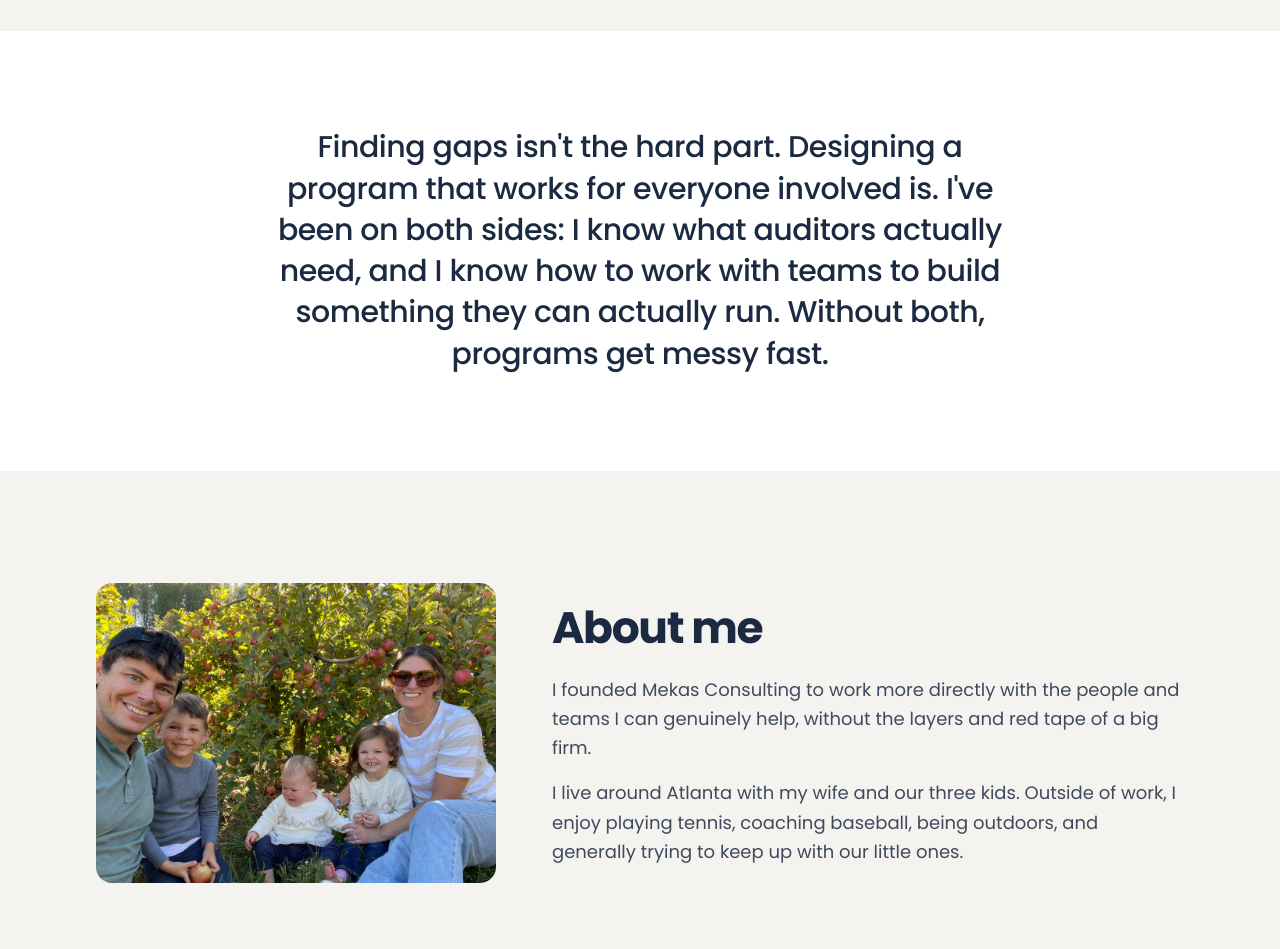
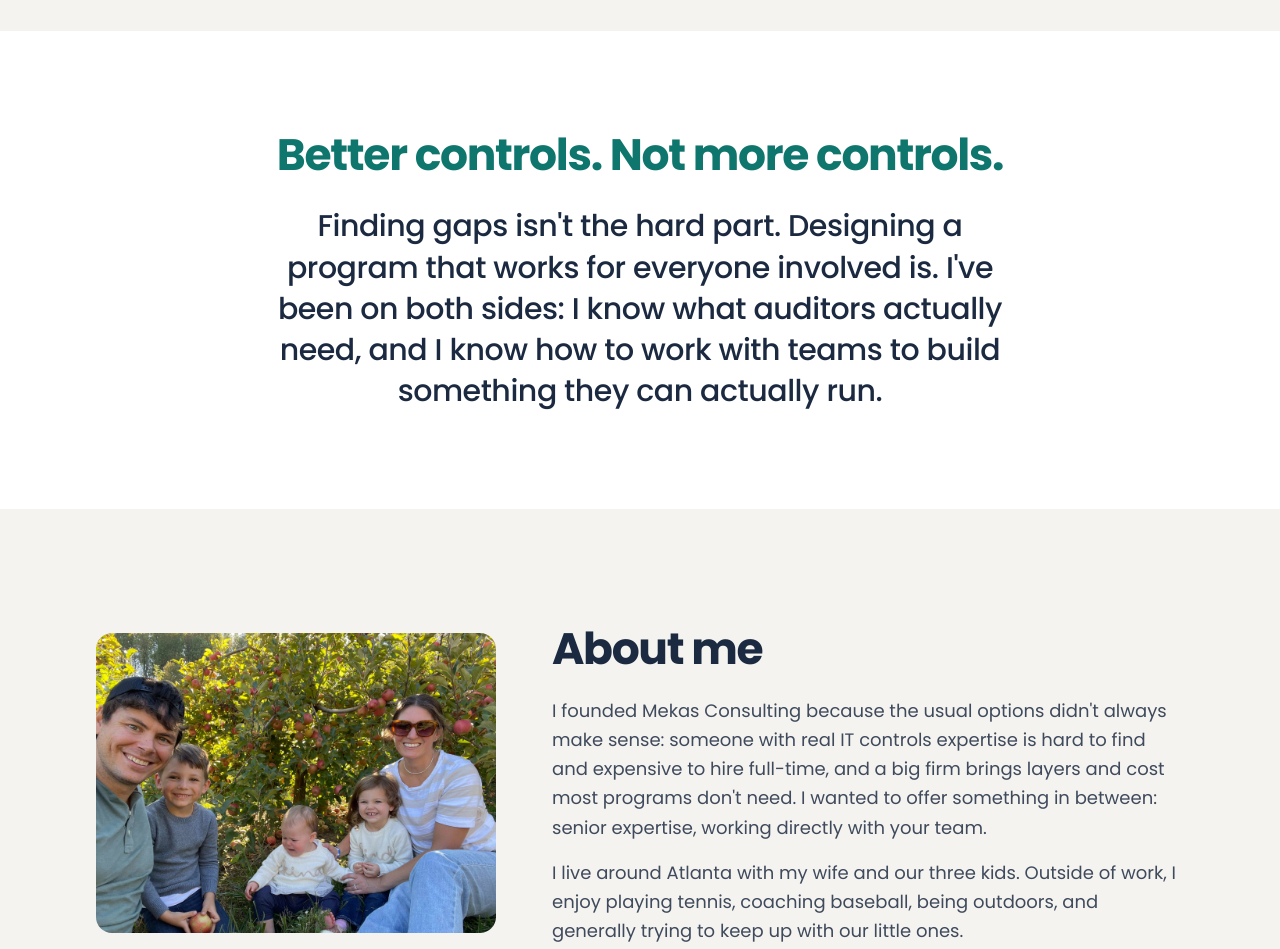
Before and after one commit to mmeka5/mekasconsulting, a plain HTML site: page index.html in a window 1280 px wide. Shown: the part 1800-2749 px from the top of the page. Drawn offline with nearby package versions, Linux system fonts and the light colour scheme.

Commit message:
Add files via upload

```diff
--- a/index.html
+++ b/index.html
@@ -150,8 +150,9 @@
     <!-- WHY ME / TESTIMONIAL SLOT: when a testimonial comes in, replace the <p> text and uncomment the credit line -->
     <section aria-label="Why me" class="bg-white">
         <div class="max-w-6xl mx-auto px-5 md:px-8 py-16 md:py-24 text-center">
+            <h2 class="text-3xl md:text-[44px] leading-tight font-bold text-teal mb-6" style="letter-spacing: -0.03em;">Better controls. Not more controls.</h2>
             <p class="mx-auto max-w-[38ch] text-[22px] md:text-[30px] font-medium leading-snug text-ink" style="letter-spacing: -0.015em;">
-                Finding gaps isn't the hard part. Designing a program that works for everyone involved is. I've been on both sides: I know what auditors actually need, and I know how to work with teams to build something they can actually run. Without both, programs get messy fast.
+                Finding gaps isn't the hard part. Designing a program that works for everyone involved is. I've been on both sides: I know what auditors actually need, and I know how to work with teams to build something they can actually run.
             </p>
             <!-- <p class="mt-6 text-[15px] font-medium text-subtle">Lily M., [Title]</p> -->
         </div>
@@ -166,7 +167,7 @@
             <div class="flex-1">
                 <h2 class="text-3xl md:text-[44px] leading-tight font-bold mb-5" style="letter-spacing: -0.03em;">About me</h2>
                 <div class="text-lg text-body leading-relaxed space-y-4 max-w-[56ch]">
-                    <p>I founded Mekas Consulting to work more directly with the people and teams I can genuinely help, without the layers and red tape of a big firm.</p>
+                    <p>I founded Mekas Consulting because the usual options didn't always make sense: someone with real IT controls expertise is hard to find and expensive to hire full-time, and a big firm brings layers and cost most programs don't need. I wanted to offer something in between: senior expertise, working directly with your team.</p>
                     <p>I live around Atlanta with my wife and our three kids. Outside of work, I enjoy playing tennis, coaching baseball, being outdoors, and generally trying to keep up with our little ones.</p>
                 </div>
             </div>
```
